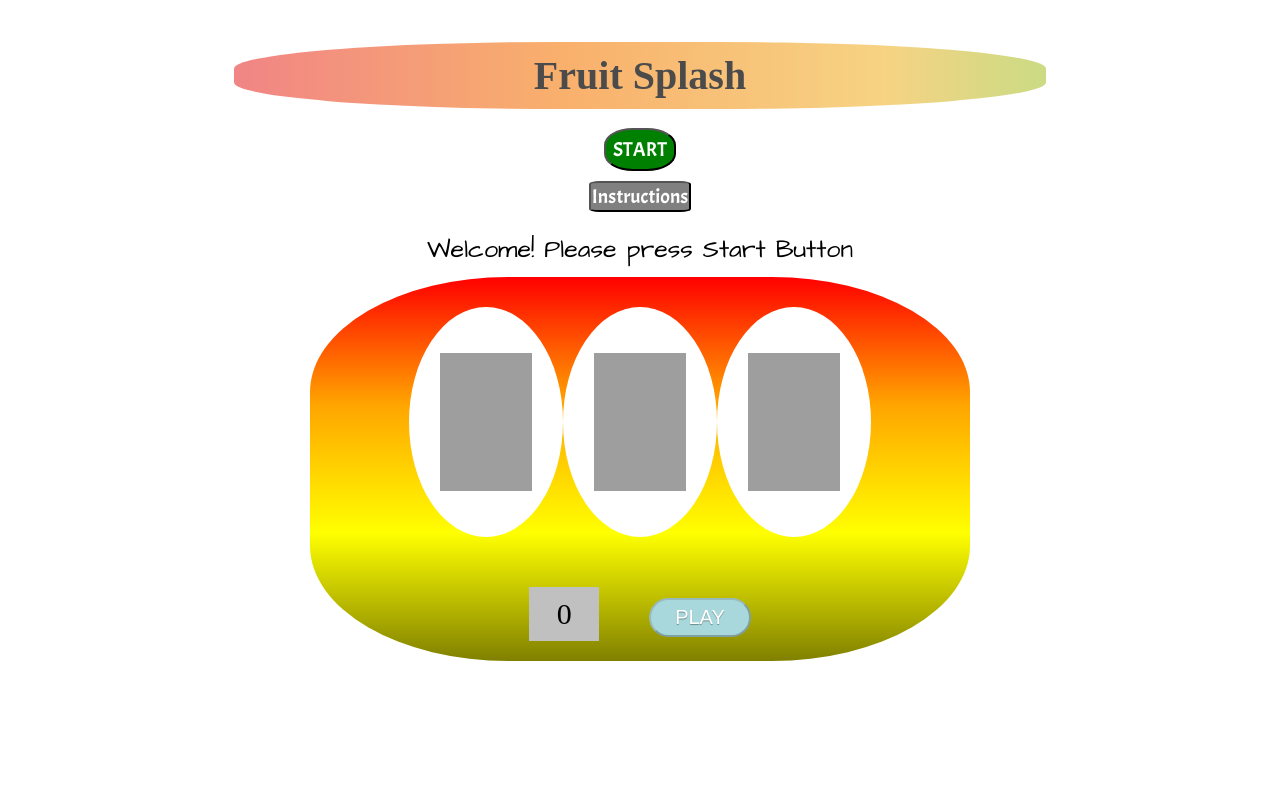
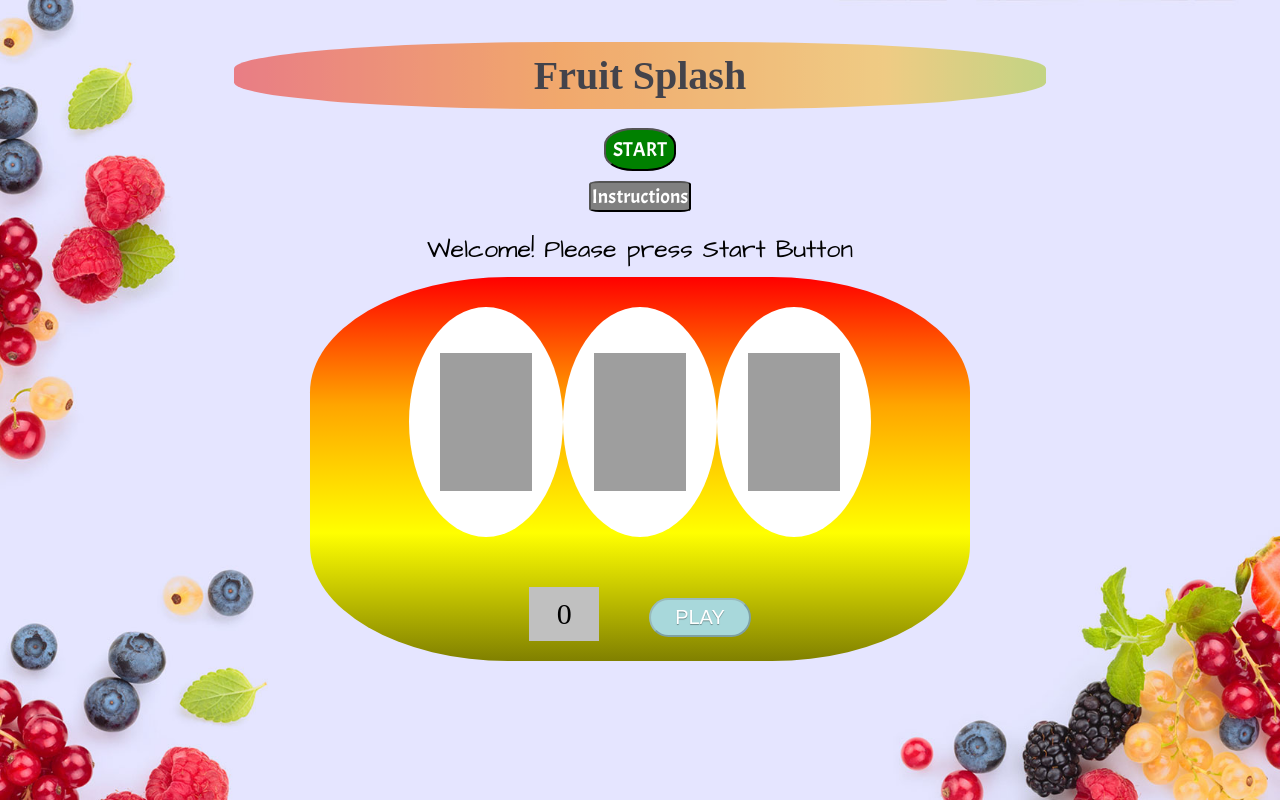
Before and after one commit to SvitlanaKarahayeva/Fruit-Splash-Game, a plain HTML site: page index.html in a window 1280 px wide. Drawn offline with Linux system fonts and the light colour scheme; grey boxes are pictures that could not be loaded.

Commit message:
Update style.css

```diff
--- a/styles/style.css
+++ b/styles/style.css
@@ -10,7 +10,7 @@ body {
 .main-body {
     height: 100vh;
     padding-top: 3px;
-    background: url("/img/body.png");
+    background: url("img/body.png");
     background-size: cover;
     display: flex;
     flex-direction: column;
```
